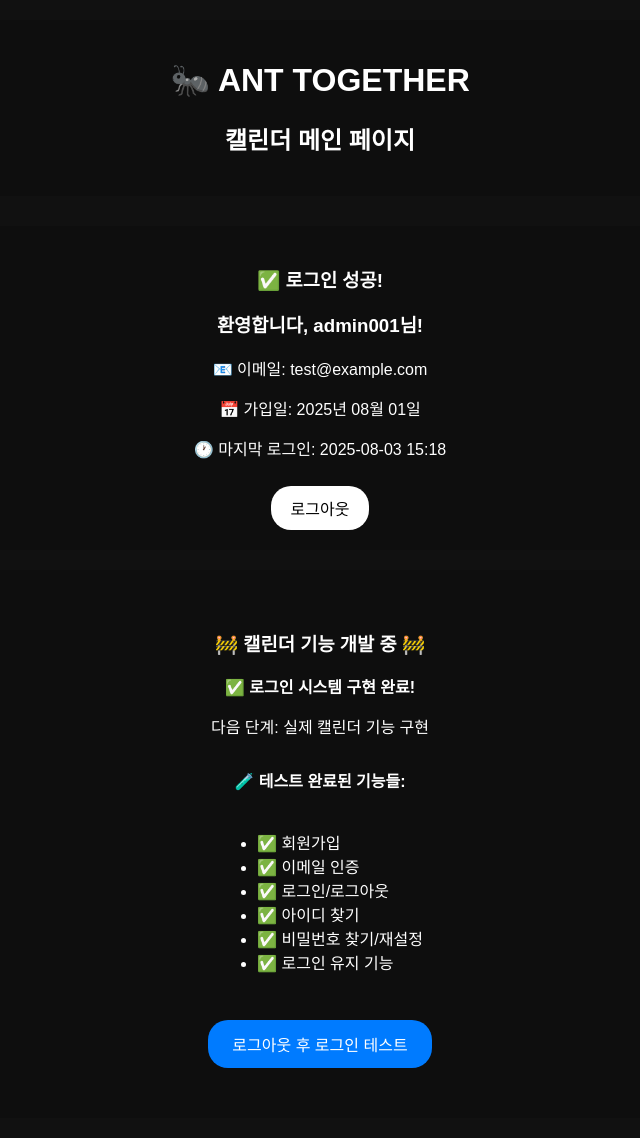
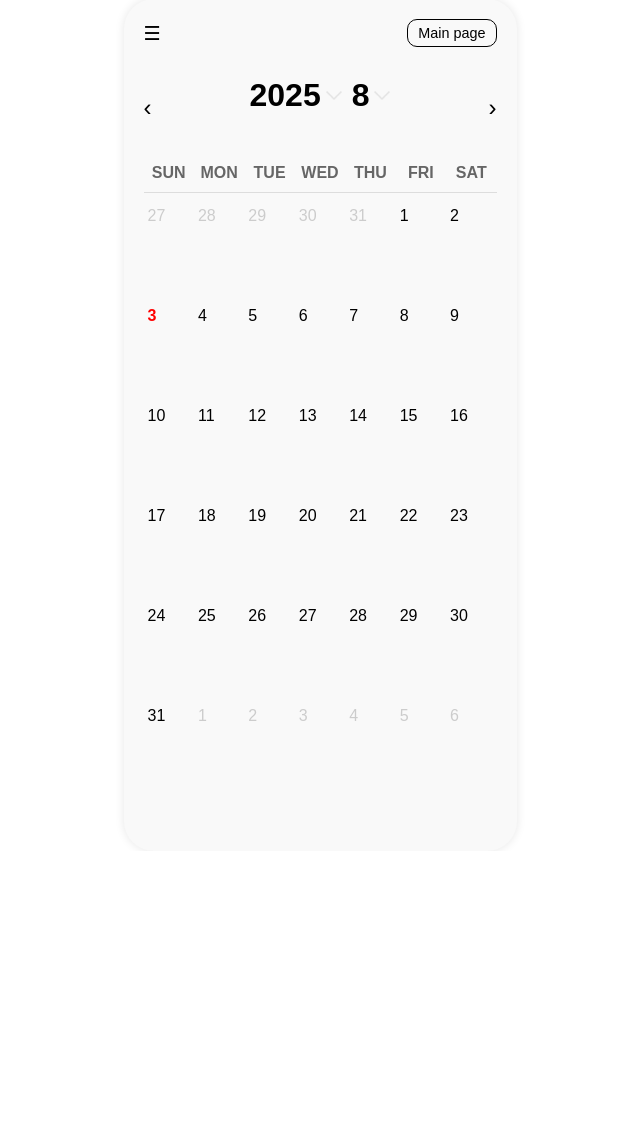
Before and after one commit to cho1203/backend_ant, a Flask app: page /calendar in a window 1280 px wide. Shown: the whole page, without its empty margins (320-960 px from the left). After the commit the page ends 721 px from the top, so only its background shows below. Run offline with Flask 3, Linux system fonts and the light colour scheme; a user stored in the database is signed in.

Commit message:
로그인 상태 유지 기능 제거 및 캘린더 팝업 수정

```diff
--- a/app.py
+++ b/app.py
@@ -1,5 +1,5 @@
-from flask import Flask, render_template, redirect, url_for
-from flask_login import LoginManager, current_user
+from flask import Flask, render_template, redirect, url_for, session
+from flask_login import LoginManager, current_user, logout_user
 from dotenv import load_dotenv
 import os
 import logging
@@ -46,10 +46,14 @@
     app.register_blueprint(auth, url_prefix='/auth')
     app.register_blueprint(main)
 
-    # 메인 라우트 - 항상 로그인 페이지로
+    # 메인 라우트 - 무조건 로그인 페이지로 (강제 로그아웃)
     @app.route('/')
     def index():
-        # 로그인 상태와 상관없이 항상 로그인 페이지로 이동
+        # 모든 세션 데이터 삭제
+        session.clear()
+        # 강제 로그아웃
+        logout_user()
+        # 로그인 페이지로 리다이렉트
         return redirect(url_for('auth.login'))
 
     # 간단한 에러 핸들러
--- a/templates/login.html
+++ b/templates/login.html
@@ -28,11 +28,6 @@
       <button type="submit" class="btn login-btn">로그인</button>
 
       <div class="options">
-        <label>
-          <input type="checkbox" name="remember" checked>
-          로그인 유지
-        </label>
-        <span style="margin: 0 5px;">|</span>
         <a href="/auth/find-id">아이디 찾기</a>
         <span style="margin: 0 5px;">|</span>
         <a href="/auth/find-password">비밀번호 찾기</a>
--- a/templates/main_calendar.html
+++ b/templates/main_calendar.html
@@ -4,109 +4,126 @@
     <meta charset="UTF-8">
     <meta name="viewport" content="width=device-width, initial-scale=1.0">
     <title>ANT TOGETHER - 캘린더</title>
-    <style>
-        body {
-            font-family: 'Montserrat', Arial, sans-serif;
-            background-color: #111;
-            color: #fff;
-            margin: 0;
-            padding: 20px;
-        }
-        .container {
-            max-width: 1200px;
-            margin: 0 auto;
-            text-align: center;
-        }
-        .header {
-            margin-bottom: 30px;
-            padding: 20px;
-            background: #0E0E0E;
-            border-radius: 15px;
-        }
-        .user-info {
-            background: #0E0E0E;
-            padding: 20px;
-            border-radius: 15px;
-            margin-bottom: 20px;
-        }
-        .logout-btn {
-            background: #fff;
-            color: #000;
-            padding: 10px 20px;
-            border: none;
-            border-radius: 20px;
-            text-decoration: none;
-            display: inline-block;
-            margin-top: 10px;
-            cursor: pointer;
-        }
-        .logout-btn:hover {
-            background: #f0f0f0;
-        }
-        .login-btn {
-            background: #007bff;
-            color: #fff;
-            padding: 12px 24px;
-            border: none;
-            border-radius: 20px;
-            text-decoration: none;
-            display: inline-block;
-            margin: 10px;
-            cursor: pointer;
-        }
-        .login-btn:hover {
-            background: #0056b3;
-        }
-        .calendar-placeholder {
-            background: #0E0E0E;
-            padding: 40px;
-            border-radius: 15px;
-            margin-top: 20px;
-        }
-    </style>
+    <link rel="stylesheet" href="{{ url_for('static', filename='css/main_calendar_style.css') }}">
 </head>
 <body>
-    <div class="container">
-        <div class="header">
-            <h1>🐜 ANT TOGETHER</h1>
-            <h2>캘린더 메인 페이지</h2>
+    <div class="calendar-container">
+        <div class="calendar-header">
+            <div class="left-icons">
+                <span class="menu-icon">☰</span>
+            </div>
+            <button class="main-button">Main page</button>
         </div>
 
-        {% if user %}
-        <div class="user-info">
-            <h3>✅ 로그인 성공!</h3>
-            <h3>환영합니다, <strong>{{ user.username }}</strong>님!</h3>
-            <p>📧 이메일: {{ user.email }}</p>
-            <p>📅 가입일: {{ user.created_at.strftime('%Y년 %m월 %d일') }}</p>
-            {% if user.last_login %}
-                <p>🕐 마지막 로그인: {{ user.last_login.strftime('%Y-%m-%d %H:%M') }}</p>
-            {% endif %}
+        <div class="date-display">
+            <div class="text-icon">
+                <span class="year-text">2025</span>
+                <img src="{{ url_for('static', filename='images/under_tab.png') }}" alt="dropdown" class="dropdown-icon">
+            </div>
+            <div class="text-icon">
+                <span class="year-text">8</span>
+                <img src="{{ url_for('static', filename='images/under_tab.png') }}" alt="dropdown" class="dropdown-icon">
+            </div>
+        </div>
 
-            <a href="{{ url_for('auth.logout') }}" class="logout-btn">로그아웃</a>
+        <div class="navigation">
+            <span class="arrow left">‹</span>
+            <span class="arrow right">›</span>
         </div>
-        {% endif %}
 
-        <div class="calendar-placeholder">
-            <h3>🚧 캘린더 기능 개발 중 🚧</h3>
-            <p><strong>✅ 로그인 시스템 구현 완료!</strong></p>
-            <p>다음 단계: 실제 캘린더 기능 구현</p>
+        <div class="weekdays">
+            <div>SUN</div>
+            <div>MON</div>
+            <div>TUE</div>
+            <div>WED</div>
+            <div>THU</div>
+            <div>FRI</div>
+            <div>SAT</div>
+        </div>
 
-            <div style="margin-top: 30px;">
-                <h4>🧪 테스트 완료된 기능들:</h4>
-                <ul style="text-align: left; display: inline-block;">
-                    <li>✅ 회원가입</li>
-                    <li>✅ 이메일 인증</li>
-                    <li>✅ 로그인/로그아웃</li>
-                    <li>✅ 아이디 찾기</li>
-                    <li>✅ 비밀번호 찾기/재설정</li>
-                    <li>✅ 로그인 유지 기능</li>
-                </ul>
+        <div class="days-grid">
+            <div class="day inactive">27</div>
+            <div class="day inactive">28</div>
+            <div class="day inactive">29</div>
+            <div class="day inactive">30</div>
+            <div class="day inactive">31</div>
+            <div class="day">1</div>
+            <div class="day">2</div>
+
+            <div class="day today">3</div>
+            <div class="day">4</div>
+            <div class="day">5</div>
+            <div class="day">6</div>
+            <div class="day">7</div>
+            <div class="day">8</div>
+            <div class="day">9</div>
+
+            <div class="day">10</div>
+            <div class="day">11</div>
+            <div class="day">12</div>
+            <div class="day">13</div>
+            <div class="day">14</div>
+            <div class="day">15</div>
+            <div class="day">16</div>
+
+            <div class="day">17</div>
+            <div class="day">18</div>
+            <div class="day">19</div>
+            <div class="day">20</div>
+            <div class="day">21</div>
+            <div class="day">22</div>
+            <div class="day">23</div>
+
+            <div class="day">24</div>
+            <div class="day">25</div>
+            <div class="day">26</div>
+            <div class="day">27</div>
+            <div class="day">28</div>
+            <div class="day">29</div>
+            <div class="day">30</div>
+
+            <div class="day">31</div>
+            <div class="day inactive">1</div>
+            <div class="day inactive">2</div>
+            <div class="day inactive">3</div>
+            <div class="day inactive">4</div>
+            <div class="day inactive">5</div>
+            <div class="day inactive">6</div>
+        </div>
+    </div>
+
+    <!-- 팝업 오버레이 -->
+    <div class="overlay" id="overlay"></div>
+
+    <!-- 년/월 선택 팝업 -->
+    <div class="popup" id="popup">
+        <h3>날짜 선택</h3>
+        <div class="picker">
+            <select id="yearSelect"></select>
+            <select id="monthSelect"></select>
+            <button onclick="closePopup()">확인</button>
+        </div>
+    </div>
+
+    <!-- 일정 추가 팝업 -->
+    <div class="schedule-overlay" id="scheduleOverlay"></div>
+    <div class="schedule-popup" id="schedulePopup">
+        <div class="popup-header">
+            <span class="close-btn" onclick="closeSchedulePopup()">×</span>
+            <span class="check-btn" onclick="saveSchedule()">✓</span>
+        </div>
+        <div class="popup-content">
+            <button class="color-button">일정</button>
+            <div class="add-item">
+                <span class="circle">○</span> 새 항목 추가
             </div>
-
-            <div style="margin-top: 20px;">
-                <a href="{{ url_for('auth.logout') }}" class="login-btn">로그아웃 후 로그인 테스트</a>
+            <div class="input-row">
+                <input type="text" id="scheduleInput" placeholder="일정을 입력하세요...">
+                <button class="plus-btn">+</button>
             </div>
         </div>
     </div>
+
+    <script src="{{ url_for('static', filename='js/calendar.js') }}"></script>
 </body>
 </html>
```
Also changed, not shown: routes/auth.py (+10 -10 lines), instance/ant_together.db.
